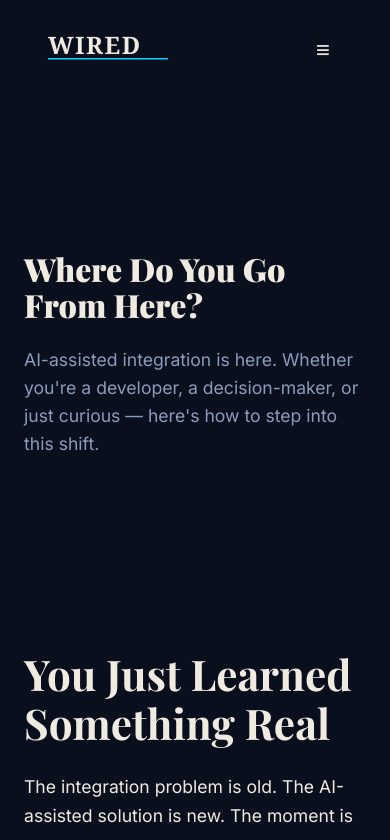
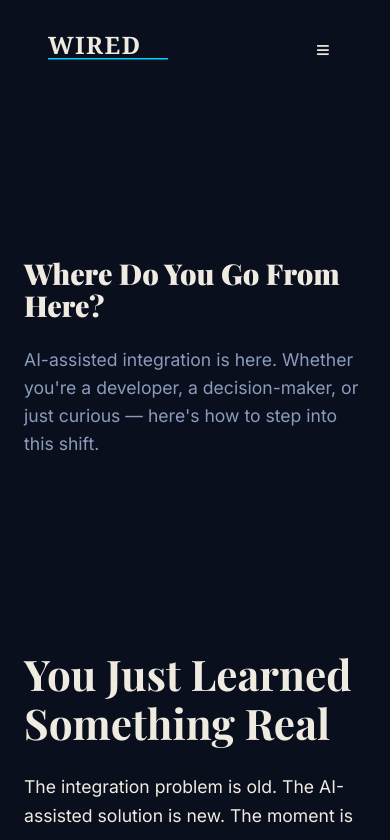
Before and after one commit to Adam-H-Soto/scrolly-telling-ahs72, a Next.js app: page /get-started in a window 390 px wide. Shown: the top 840 px of the page. Built offline with nearby package versions, Linux system fonts and the light colour scheme.

Commit message:
General fixes

```diff
--- a/src/app/globals.css
+++ b/src/app/globals.css
@@ -44,7 +44,7 @@
   --text-small: calc(var(--text-base) / 1.618);
 
   /* Presentation slide typography */
-  --slide-display: clamp(2rem, 4vw, 3.8rem);
+  --slide-display: clamp(1.8rem, 3.5vw, 3.2rem);
   --slide-eyebrow:  clamp(0.75rem, 1vw, 0.9rem);
   --slide-body:     clamp(1.1rem, 1.4vw, 1.35rem);
   --slide-line:     1.4;
--- a/src/components/layout/StandardLayout.module.css
+++ b/src/components/layout/StandardLayout.module.css
@@ -6,10 +6,10 @@
 
 .hero {
   position: relative;
-  height: 60vh;
-  min-height: 400px;
+  min-height: 60vh;
   display: flex;
   align-items: flex-end;
+  padding: var(--space-5x) var(--space-2x) var(--space-3x);
 }
 
 .heroOverlay {
@@ -22,11 +22,11 @@
   );
 }
 
-.heroText {
+.heroContent {
   position: relative;
   z-index: 1;
-  padding: var(--space-4x) var(--space-3x);
-  max-width: 800px;
+  max-width: 80ch;
+  width: 100%;
 }
 
 .heroTitle {
@@ -90,8 +90,8 @@
 }
 
 @media (max-width: 767px) {
-  .heroText {
-    padding: var(--space-2x) var(--space-1x);
+  .hero {
+    padding: var(--space-2x) var(--space-1x) var(--space-2x);
   }
 
   .body {
--- a/src/components/layout/StandardLayout.tsx
+++ b/src/components/layout/StandardLayout.tsx
@@ -24,14 +24,14 @@ export function StandardLayout({
           <div className={styles.hero}>
             <Image
               src={heroImage}
-              alt={title}
+              alt=""
               fill
               style={{ objectFit: "cover" }}
               priority
               sizes="100vw"
             />
             <div className={styles.heroOverlay} />
-            <div className={styles.heroText}>
+            <div className={styles.heroContent}>
               <h1 className={styles.heroTitle}>{title}</h1>
               {summary && <p className={styles.heroSummary}>{summary}</p>}
             </div>
--- a/src/components/motion/PresentationSlide.module.css
+++ b/src/components/motion/PresentationSlide.module.css
@@ -6,12 +6,14 @@
   position: sticky;
   top: 0;
   height: 100vh;
+  max-height: 100vh;
   width: 100%;
   overflow: hidden;
   display: flex;
   align-items: center;
   justify-content: center;
   background-color: var(--navy-deep);
+  padding: var(--space-2x);
 }
 
 /* Full-bleed background slides */
@@ -56,7 +58,9 @@
 .content {
   position: relative;
   z-index: 1;
-  padding: var(--space-4x) var(--space-3x);
+  max-height: 90vh;
+  overflow-y: auto;
+  padding: var(--space-2x) var(--space-3x);
   max-width: var(--slide-measure);
   width: 100%;
 }
```
